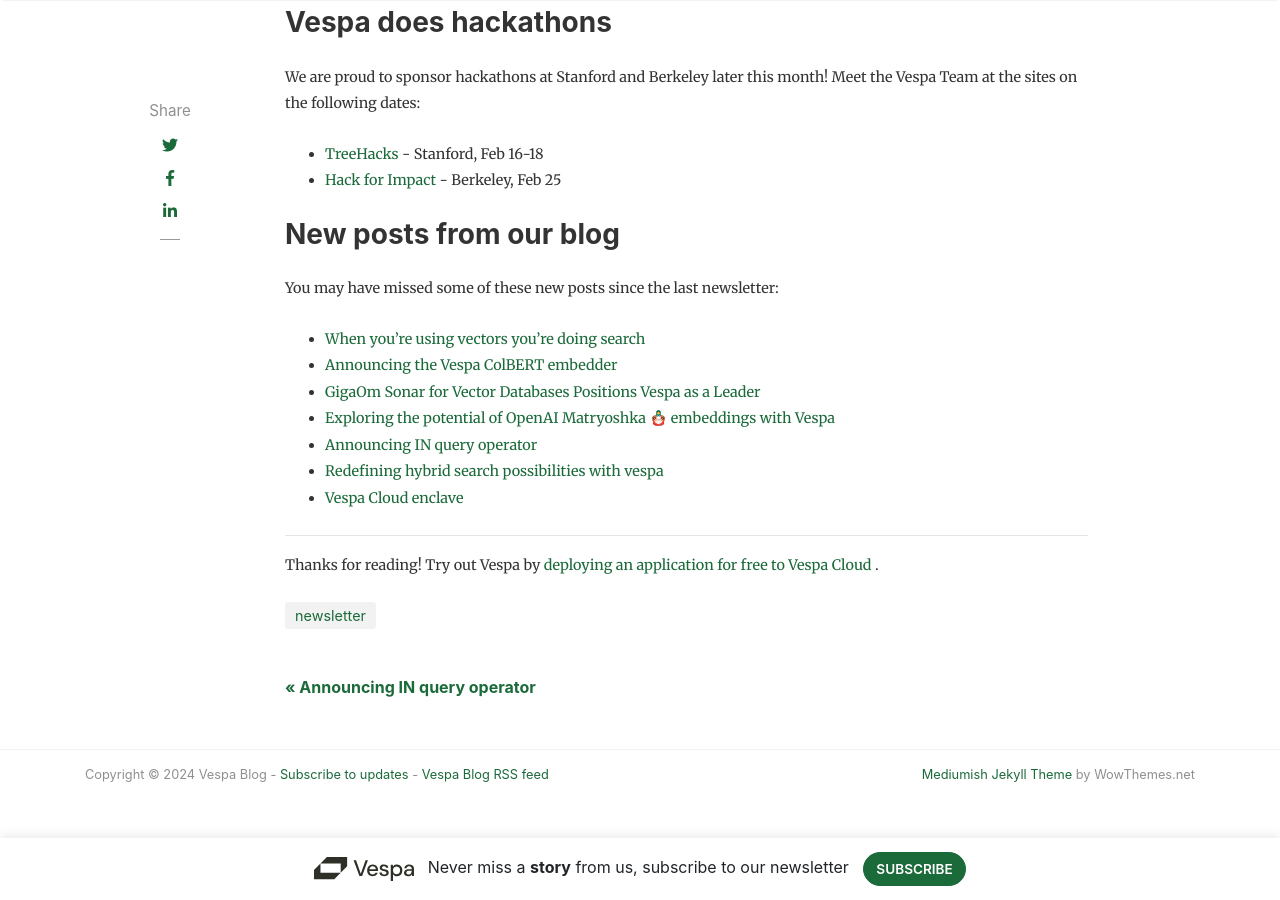
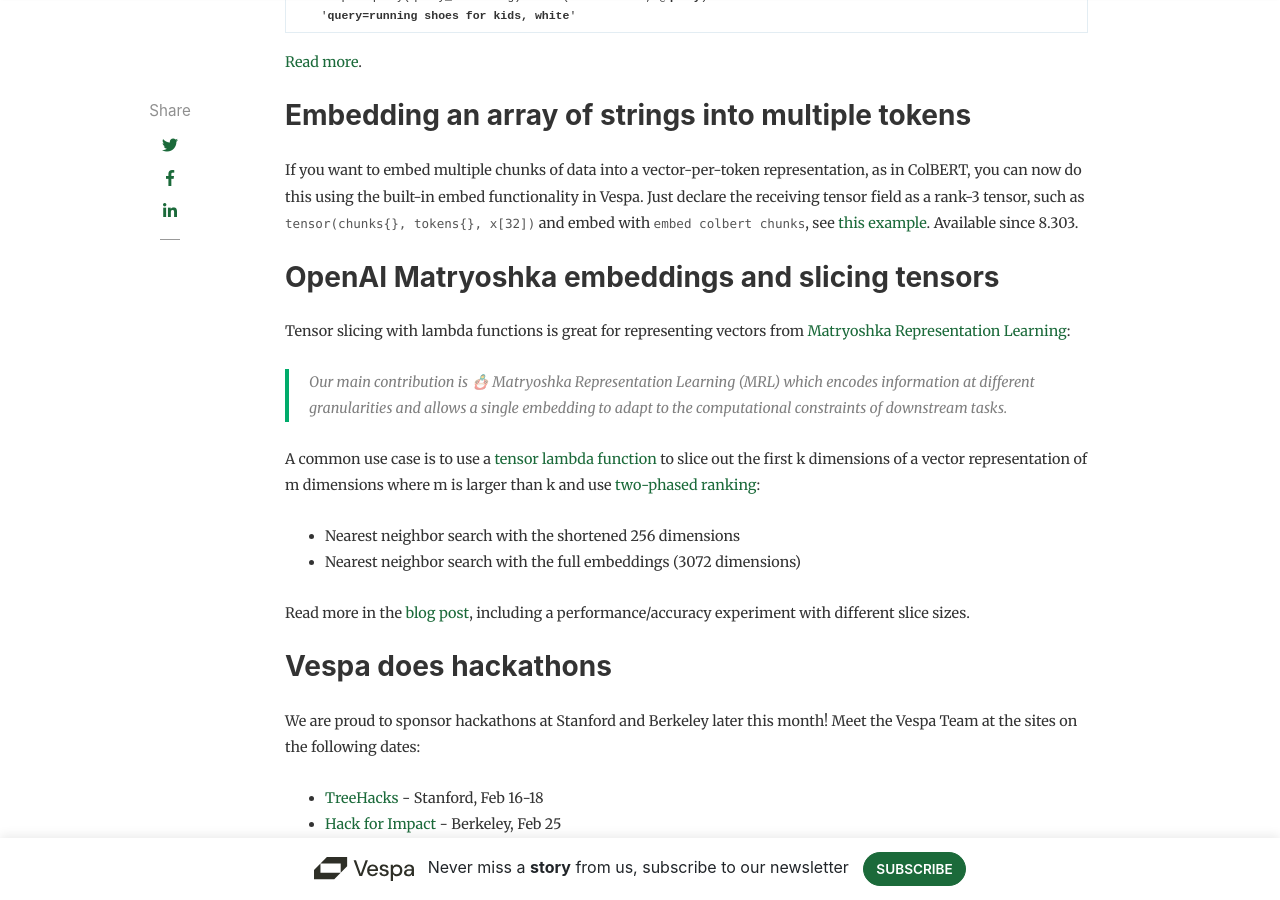
Before and after one commit to vespa-engine/blog, a Jekyll site: the page built from _posts/newsletter/2024-02-15-vespa-newsletter-february-2024.md, in a window 1280 px wide and 900 px high, scrolled down 2413 px. Built offline with Jekyll 4.4.1, drawn with Linux system fonts in a browser that asks for light colours; nearby versions of some CDN libraries; comment, search, counter and statistics services are not loaded; some of the changed text lies outside the part shown.

Commit message:
Add image + a section on tensor slicing

```diff
--- a/_posts/newsletter/2024-02-15-vespa-newsletter-february-2024.md
+++ b/_posts/newsletter/2024-02-15-vespa-newsletter-february-2024.md
@@ -23,6 +23,11 @@
 
 ### GigaOm Sonar for Vector Databases Positions Vespa as a Leader
 Although we're more than a vector database, we're happy to be recognized as a leader in this category.
+
+<img src="/assets/2024-02-15-newsletter/GigaOm-badge-2024_leader-11.png"
+     alt="Vespa Recognized as a Leader and Forward Mover in GigaOm Sonar for Vector Databases"
+     width="150px" height="auto" />
+
 See the press release [here](https://www.businesswire.com/news/home/20240213670564/en/GigaOm-Sonar-for-Vector-Databases-Positions-Vespa-as-a-Leader-and-Forward-Mover)
 and access the full report [here](https://content.vespa.ai/gigaom-report-2024), courtesy of Vespa.
 
@@ -105,6 +110,24 @@
 Available since 8.303.
 
 
+### OpenAI Matryoshka embeddings and slicing tensors
+Tensor slicing with lambda functions is great for representing vectors from
+[Matryoshka Representation Learning](https://arxiv.org/abs/2205.13147):
+
+> Our main contribution is 🪆 Matryoshka Representation Learning (MRL) which encodes information at different granularities
+> and allows a single embedding to adapt to the computational constraints of downstream tasks.
+
+A common use case is to use a [tensor lambda function](https://docs.vespa.ai/en/tensor-examples.html#slicing-with-lambda)
+to slice out the first k dimensions of a vector representation of m dimensions where m is larger than k
+and use [two-phased ranking](https://docs.vespa.ai/en/phased-ranking.html):
+
+* Nearest neighbor search with the shortened 256 dimensions
+* Nearest neighbor search with the full embeddings (3072 dimensions)
+
+Read more in the [blog post](https://blog.vespa.ai/matryoshka-embeddings-in-vespa/),
+including a performance/accuracy experiment with different slice sizes.
+
+
 ### Vespa does hackathons
 We are proud to sponsor hackathons at Stanford and Berkeley later this month!
 Meet the Vespa Team at the sites on the following dates:
```
Also changed, not shown: assets/2024-02-15-newsletter/GigaOm-badge-2024_leader-11.png (added).
